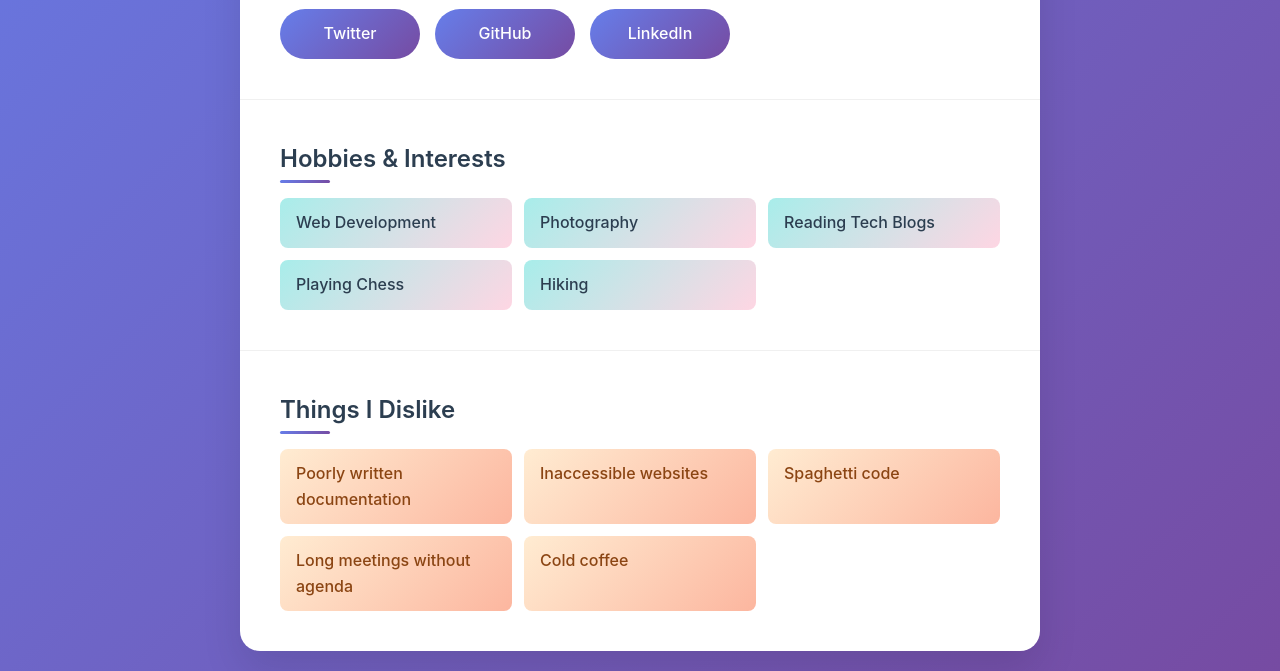
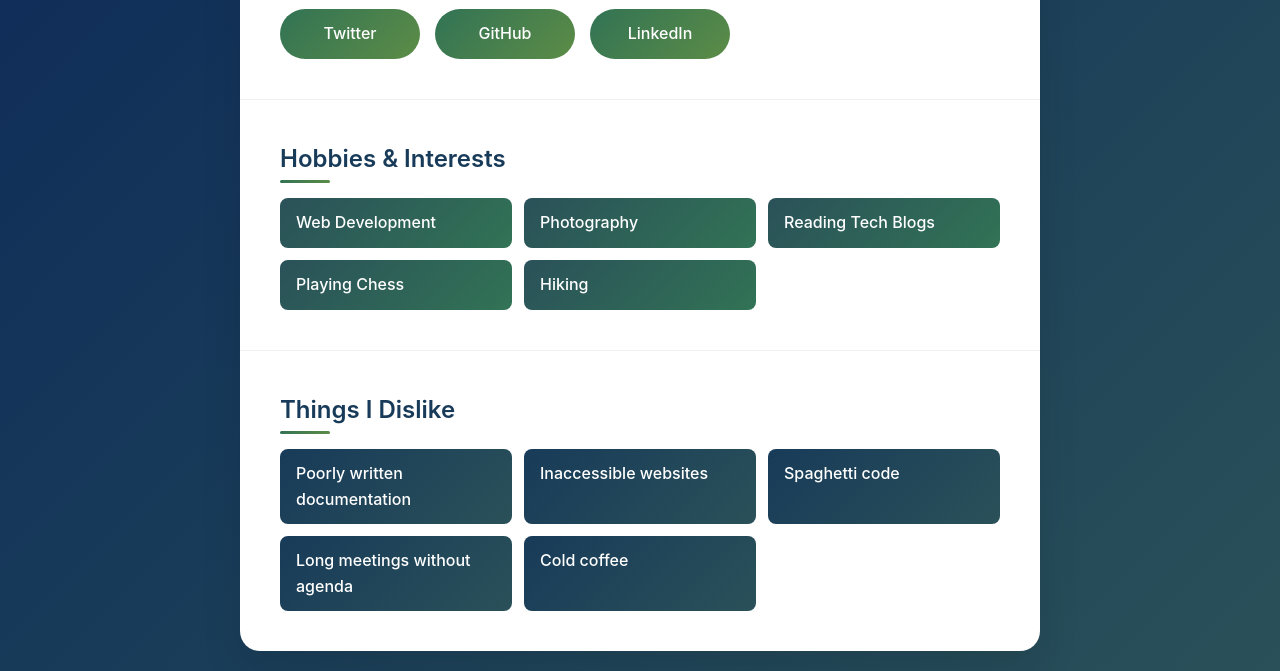
Before and after one commit to Hayzedid/HNG-track-frontend-Stage-0-Task, a plain HTML site: page index.html in a window 1280 px wide. Shown: the part 465-1136 px from the top of the page. Drawn offline with Linux system fonts and the light colour scheme.

Commit message:
Update Colour Combination

```diff
--- a/styles.css
+++ b/styles.css
@@ -9,7 +9,7 @@ body {
     font-family: -apple-system, BlinkMacSystemFont, 'Segoe UI', Roboto, Oxygen, Ubuntu, Cantarell, sans-serif;
     line-height: 1.6;
     color: #333;
-    background: linear-gradient(135deg, #667eea 0%, #764ba2 100%);
+    background: linear-gradient(135deg, #0B2559 0%, #183B59 50%, #2A5159 100%);
     min-height: 100vh;
     padding: 20px;
 }
@@ -43,7 +43,7 @@ main {
     flex-direction: column;
     align-items: center;
     padding: 40px 30px 30px;
-    background: linear-gradient(135deg, #f093fb 0%, #f5576c 100%);
+    background: linear-gradient(135deg, #2A5159 0%, #327355 100%);
     color: white;
     text-align: center;
 }
@@ -105,7 +105,7 @@ main {
     font-size: 1.5rem;
     font-weight: 600;
     margin-bottom: 20px;
-    color: #2c3e50;
+    color: #183B59;
     position: relative;
 }
 
@@ -116,7 +116,7 @@ main {
     left: 0;
     width: 50px;
     height: 3px;
-    background: linear-gradient(135deg, #667eea 0%, #764ba2 100%);
+    background: linear-gradient(135deg, #327355 0%, #5C8C46 100%);
     border-radius: 2px;
 }
 
@@ -136,7 +136,7 @@ main {
 .social-list a {
     display: block;
     padding: 12px 20px;
-    background: linear-gradient(135deg, #667eea 0%, #764ba2 100%);
+    background: linear-gradient(135deg, #327355 0%, #5C8C46 100%);
     color: white;
     text-decoration: none;
     border-radius: 25px;
@@ -164,7 +164,7 @@ main {
 
 .social-list a:hover {
     transform: translateY(-2px);
-    box-shadow: 0 10px 20px rgba(102, 126, 234, 0.3);
+    box-shadow: 0 10px 20px rgba(50, 115, 85, 0.3);
 }
 
 .social-list a:focus {
@@ -190,13 +190,13 @@ main {
 }
 
 .hobbies-list li {
-    background: linear-gradient(135deg, #a8edea 0%, #fed6e3 100%);
-    color: #2c3e50;
+    background: linear-gradient(135deg, #2A5159 0%, #327355 100%);
+    color: white;
 }
 
 .dislikes-list li {
-    background: linear-gradient(135deg, #ffecd2 0%, #fcb69f 100%);
-    color: #8b4513;
+    background: linear-gradient(135deg, #183B59 0%, #2A5159 100%);
+    color: white;
 }
 
 .hobbies-list li:hover,
```
Also changed, not shown: 1 other file.
